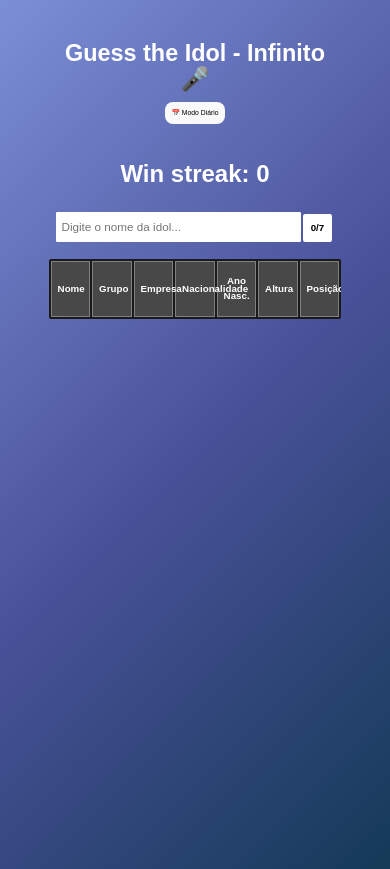
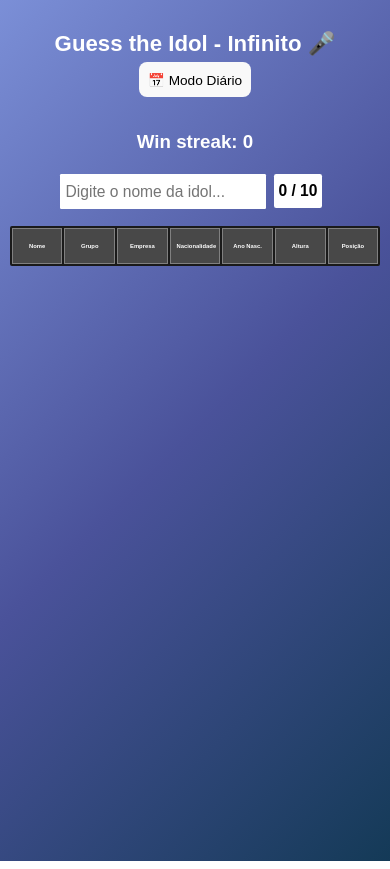
Before and after one commit to wilsonsouza-dev/guess-idol, a React (Vite) app: page /infinite in a window 390 px wide. Built offline with nearby package versions, Linux system fonts and the light colour scheme.

Commit message:
refactor styles and update game logic for responsiveness and feedback

```diff
--- a/src/App.css
+++ b/src/App.css
@@ -99,7 +99,7 @@ input:focus {
 }
 
 .suggestions li:hover {
-    background: #eee;
+    background: #413f3f;
 }
 
 table {
@@ -273,28 +273,46 @@ th {
 
 /* Responsividade */
 @media (max-width: 768px) {
+
+    body {
+        padding-top: 2vh;
+    }
+
     .titulo {
-        font-size: 6vw;
+        font-size: 5.7vw;
     }
 
     input {
-        font-size: 3vw;
-        width: 60vw;
+        font-size: 4vw;
+        width: 50vw;
     }
 
     .chances {
-        font-size: 2.5vw;
-        min-width: 20vw;
+        font-size: 4vw;
+        min-width: 15vw;
+        padding: 1vh 1.2vw;
+        margin: 2vw;
     }
 
     table {
-        font-size: 2.5vw;
+        font-size: 1.5vw;
+        width: 100%;
     }
 
     .suggestions {
         width: 50vw;
-        left: 25%;
+        left: 14%;
+        top: 20%;
         font-size: 3vw;
+    }
+
+    .container {
+        width: 95%;
+    }
+
+    .novo-jogo {
+        font-size: 3.5vw;
+        padding: 1vh 2vw;
     }
 }
 
--- a/src/components/GuessTable.jsx
+++ b/src/components/GuessTable.jsx
@@ -63,7 +63,7 @@ export default function GuessTable({
         // Ano de nascimento
         if (idolo.ano_nascimento === idoloSecreto.ano_nascimento) {
             resultado.feedback.ano_nascimento = "correto";
-        } else if (Math.abs(idolo.ano_nascimento - idoloSecreto.ano_nascimento) <= 2) {
+        } else if (Math.abs(idolo.ano_nascimento - idoloSecreto.ano_nascimento) <= 1) {
             resultado.feedback.ano_nascimento = idolo.ano_nascimento > idoloSecreto.ano_nascimento ? "proximo-maior" : "proximo-menor";
         } else {
             resultado.feedback.ano_nascimento = idolo.ano_nascimento > idoloSecreto.ano_nascimento ? "maior" : "menor";
@@ -108,7 +108,7 @@ export default function GuessTable({
             if (idolo.nome === idoloSecreto.nome) {
                 if (atualizarStreak) atualizarStreak(true); // modo infinito
                 setMensagemFinal("🎉 Parabéns! Você acertou a idol!");
-            } else if (chances + 1 >= 7) {
+            } else if (chances + 1 >= 10) {
                 if (atualizarStreak) atualizarStreak(false); // modo infinito
                 setMensagemFinal(`❌ Você perdeu! A idol era ${idoloSecreto.nome}.`);
             }
@@ -125,7 +125,7 @@ export default function GuessTable({
                 value={palpite}
                 onChange={handleInput}
             />
-            <span className="chances">{chances}/7</span>
+            <span className="chances">{chances} / 10</span>
 
             {sugestoes.length > 0 && (
                 <ul className="suggestions">
@@ -185,7 +185,7 @@ export default function GuessTable({
                 </tbody>
             </table>
 
-            {mensagemFinal && <h2>{mensagemFinal}</h2>}
+            {mensagemFinal && <h3>{mensagemFinal}</h3>}
         </div>
     );
 }
--- a/src/pages/InfiniteMode.jsx
+++ b/src/pages/InfiniteMode.jsx
@@ -38,11 +38,18 @@ export default function InfiniteMode() {
         setSugestoes([]);
     };
 
+    const handleRecomecar = () => {
+        setStreak(0);
+        localStorage.setItem(STREAK_KEY, JSON.stringify(0));
+        novoJogo();
+    };
+
     return (
         <div className="container">
             <h1 className="titulo">Guess the Idol - Infinito 🎤</h1>
             <ModeSwitcher/>
-            <h2>Win streak: {streak}</h2>
+            <h3>Win streak: {streak}</h3>
+
             <GuessTable
                 tentativas={tentativas}
                 palpite={palpite}
@@ -58,6 +65,17 @@ export default function InfiniteMode() {
                 idols={idols}
                 atualizarStreak={atualizarStreak}
             />
+
+            {/* Botões de controle após o jogo acabar */}
+            {mensagemFinal && (
+                <div className="botoes-fim">
+                    {mensagemFinal.includes("Parabéns") ? (
+                        <button onClick={novoJogo}>🎶 Próxima Idol</button>
+                    ) : (
+                        <button onClick={handleRecomecar}>🔄 Recomeçar</button>
+                    )}
+                </div>
+            )}
         </div>
     );
 }
```
